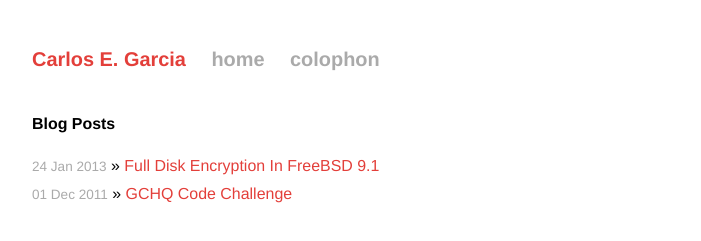
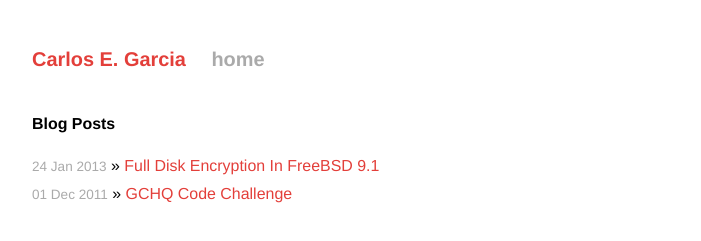
Before and after one commit to cgar/cgar.github.com, a Jekyll site: the page built from index.html, in a window 1280 px wide. Shown: the top 241 px of the page, without its empty margins (289-990 px from the left). Built offline with Jekyll 4.4.1, drawn with Linux system fonts in a browser that asks for light colours; Markdown is read by kramdown in place of the engine named in the settings.

Commit message:
removed colophon

```diff
--- a/_layouts/layout.html
+++ b/_layouts/layout.html
@@ -15,7 +15,6 @@
   <div class="title">
     <a href="/">Carlos E. Garcia</a>
     <a class="extra" href="/">home</a>
-    <a class="extra" href="/colophon.html">colophon</a>
   </div>
 
   {{ content }}
```
